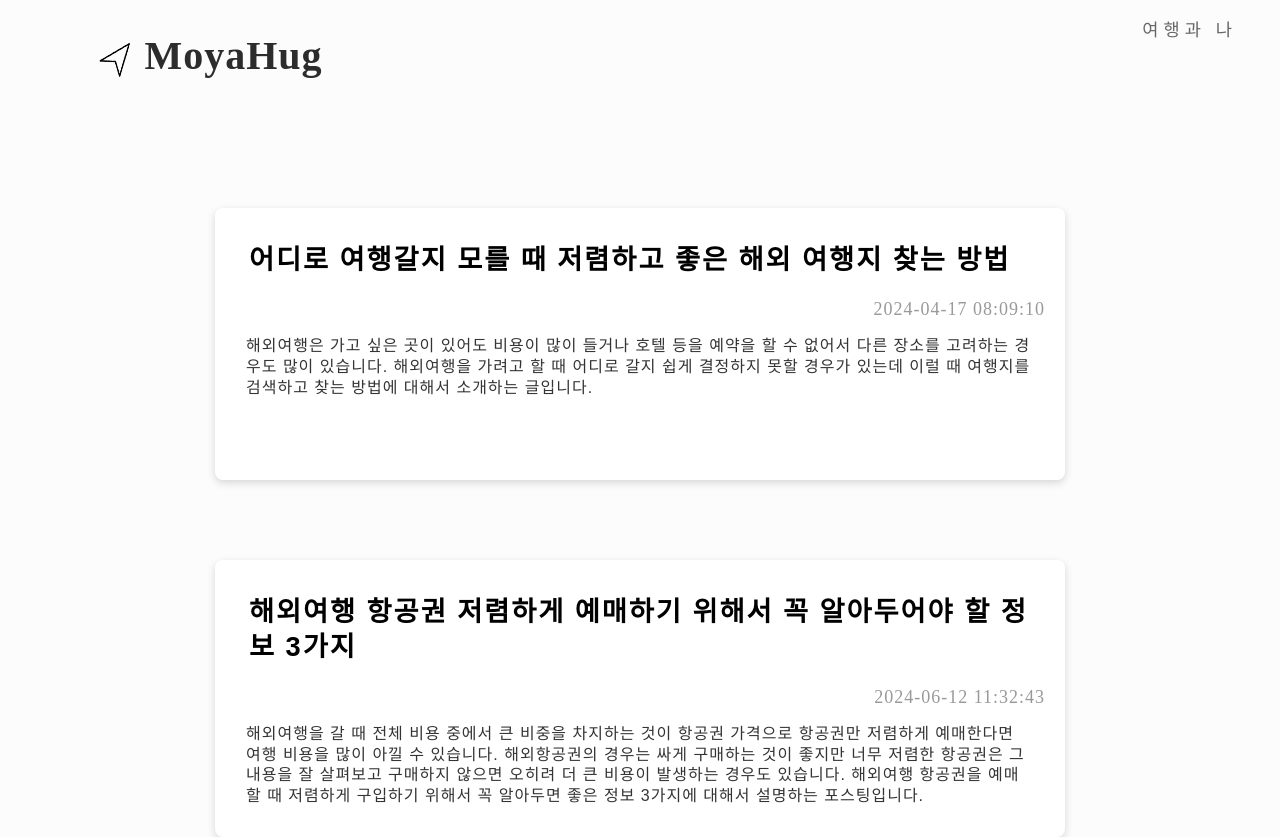
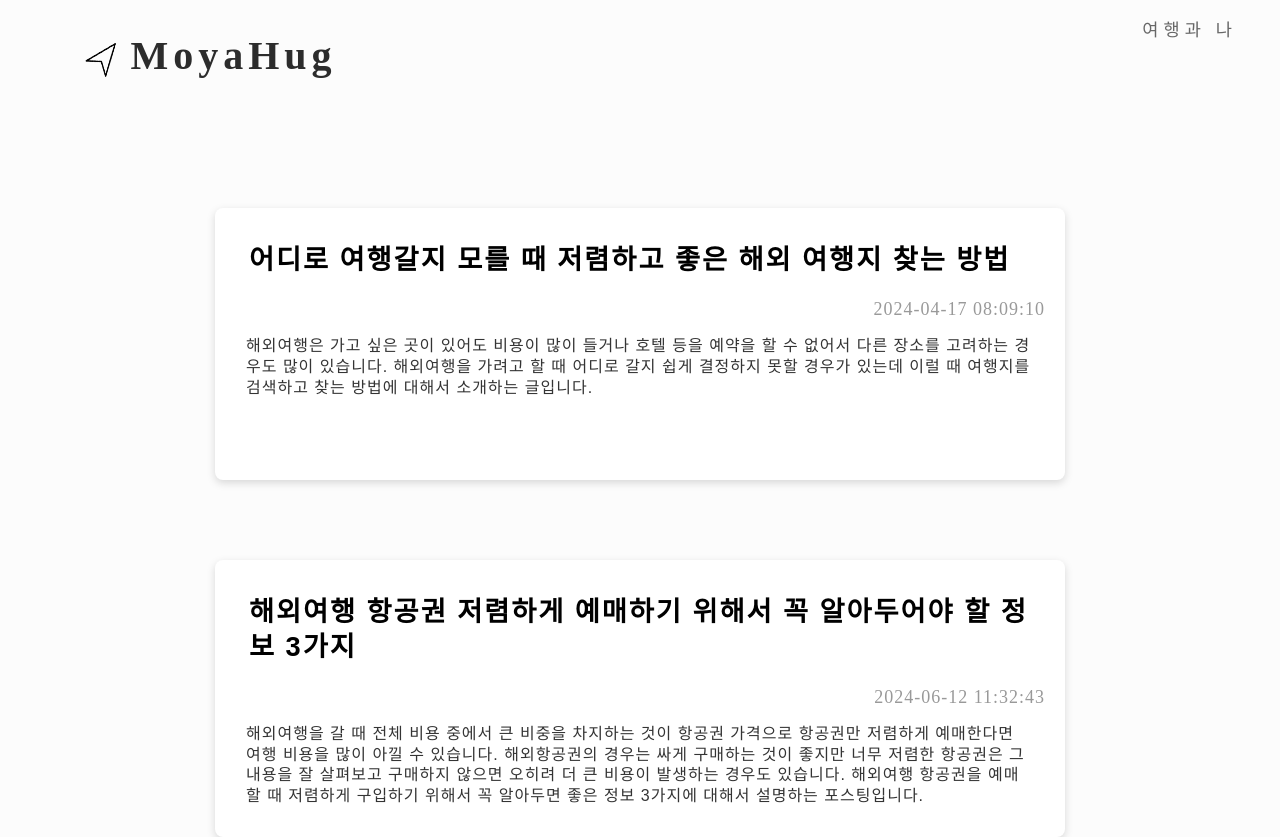
Before and after one commit to DevNeoLee/newblog, a Next.js app: page / in a window 1280 px wide. Shown: the top 837 px of the page. Built offline with nearby package versions, Linux system fonts and the light colour scheme; a web font is replaced by a local one.

Commit message:
change logo letterspacing

```diff
--- a/app/globals.css
+++ b/app/globals.css
@@ -146,14 +146,8 @@ footer {
     color: rgb(44, 44, 44);
     font-size: 40px;
     /* font-weight: 800; */
-    letter-spacing: 1px;
+    letter-spacing: 5px;
     margin-left: 10px;
-
-    /* font-family: "Ubuntu", sans-serif;
-    font-weight: 300;
-    font-style: normal; */
-
-
 }
 
 .mainContainer {
```
